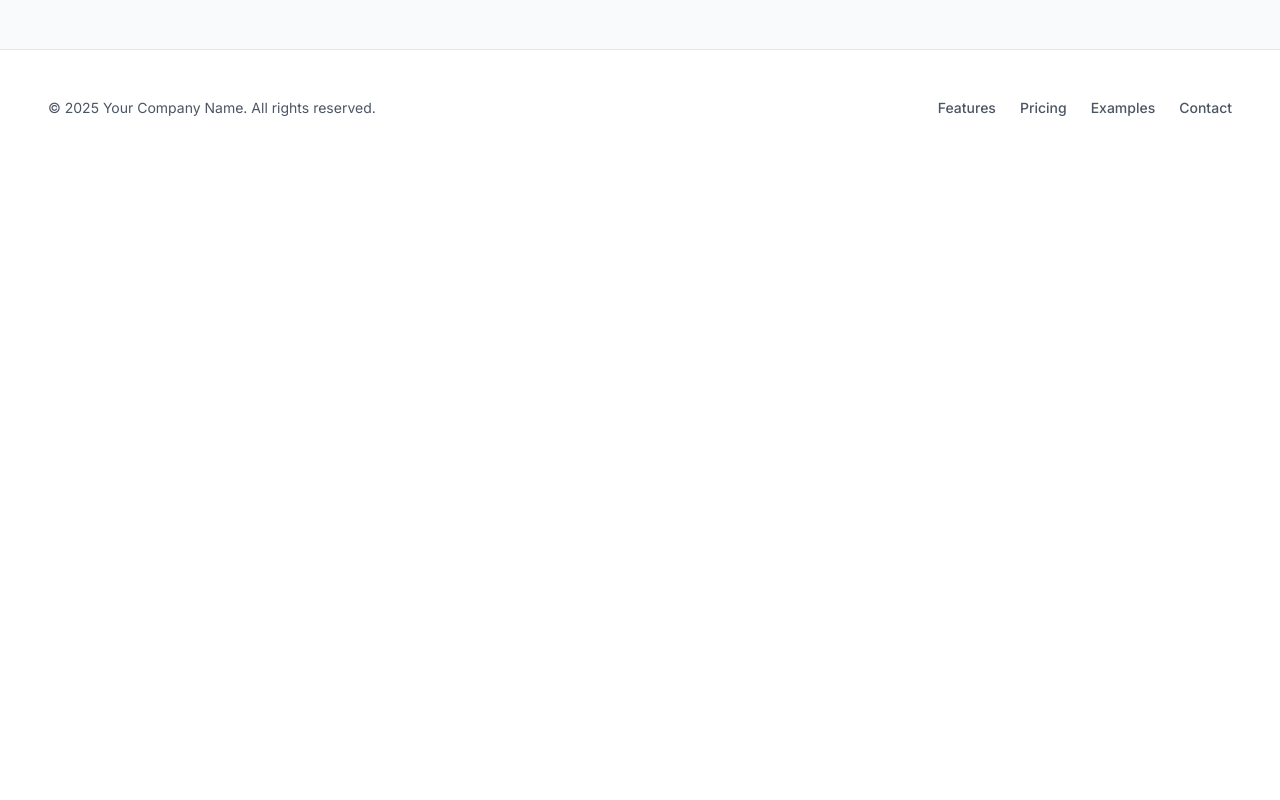
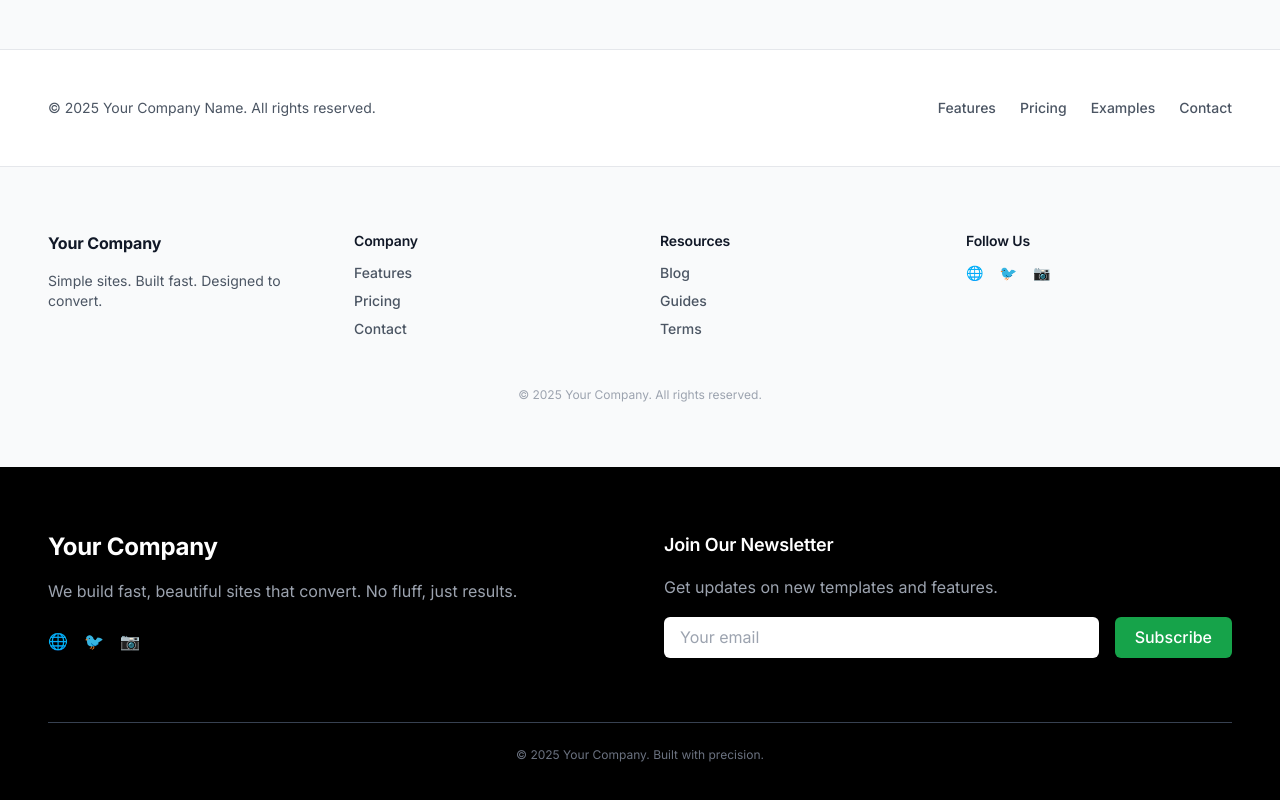
Before and after one commit to lukevonbergen/web-base, a Next.js app: page / in a window 1280 px wide. Shown: the part 7130-7930 px from the top of the page. Before the commit the page ends 7296 px from the top, so only its background shows below. Built offline with nearby package versions, Linux system fonts and the light colour scheme.

Commit message:
Update page.js

```diff
--- a/app/page.js
+++ b/app/page.js
@@ -3,7 +3,9 @@ import Features from "@/components/features/Features_1"
 import PricingBasic from "@/components/pricing/Pricing_1"
 import PricingIntermediate from "@/components/pricing/Pricing_2"
 import PricingAdvanced from "@/components/pricing/Pricing_3"
-import Footer from "@/components/footer/Footer_1"
+import FooterBasic from "@/components/footer/Footer_1"
+import FooterIntermediate from "@/components/footer/Footer_2"
+import FooterAdvanced from "@/components/footer/Footer_3"
 import NavBar from "@/components/navigation/Nav_1"
 import Gallery from "@/components/gallery/Gallery_1"
 import TestimonialsBasic from "@/components/testimonials/Testimonials_1"
@@ -42,7 +44,9 @@ export default function HomePage() {
         <PricingAdvanced />
         <CTA />
         <FAQ />
-        <Footer />
+        <FooterBasic />
+        <FooterIntermediate />
+        <FooterAdvanced />
       </main>
   );
 }
```
